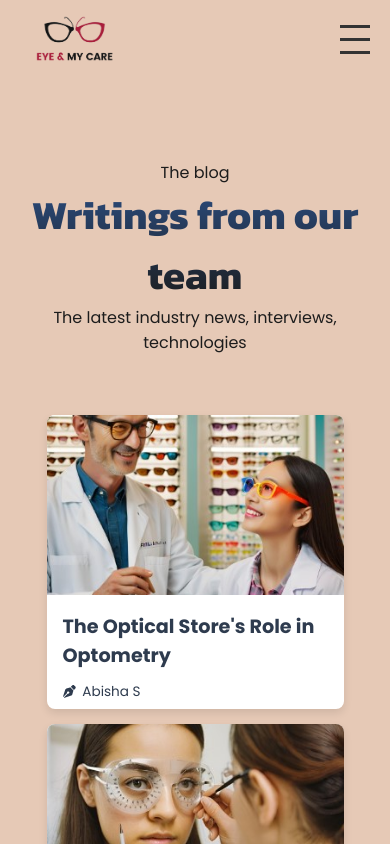
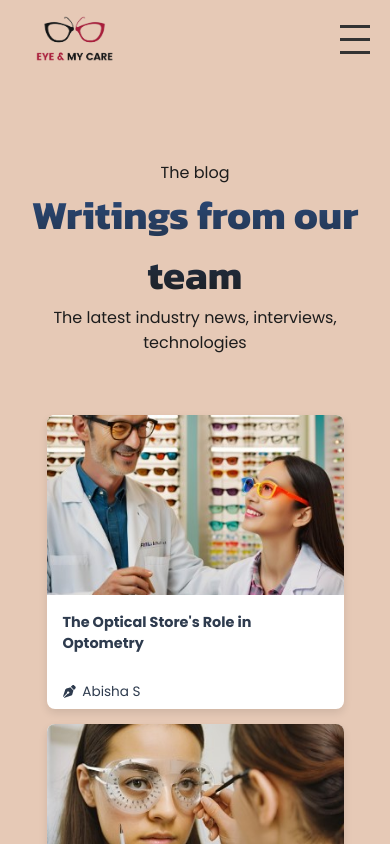
Before and after one commit to sam-sudar/OptoProject, a React (Vite) app in the folder EyeCare/: page /blogs in a window 390 px wide. Shown: the top 844 px of the page. Built offline with nearby package versions, Linux system fonts and the light colour scheme.

Commit message:
Final font Changes

```diff
--- a/EyeCare/src/routes/blogs.css
+++ b/EyeCare/src/routes/blogs.css
@@ -141,7 +141,7 @@
   }
 
   .blog-card h3 {
-    font-size: 1.2rem;
+    font-size: 0.9rem;
   }
 
   .blog-card h4 {
```
